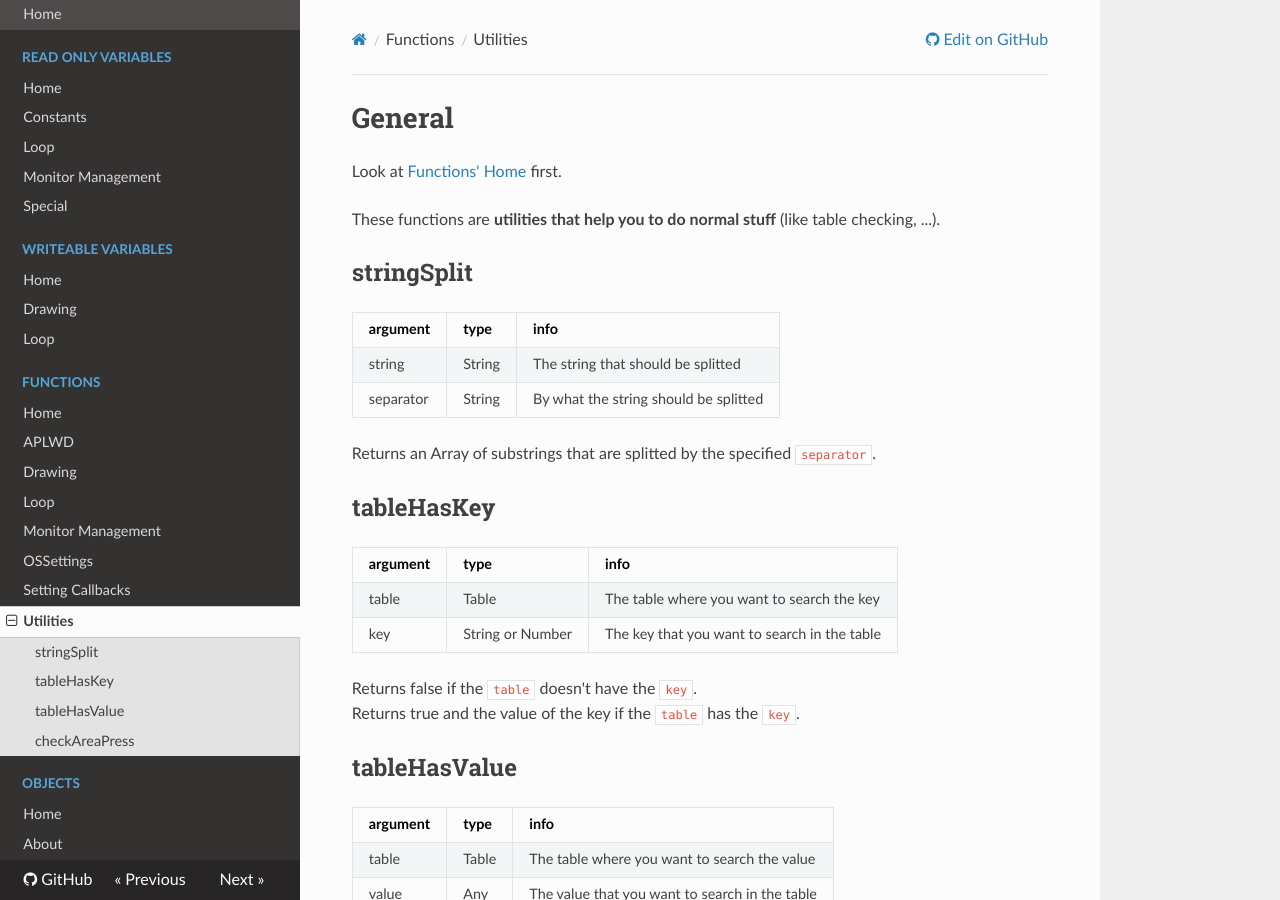
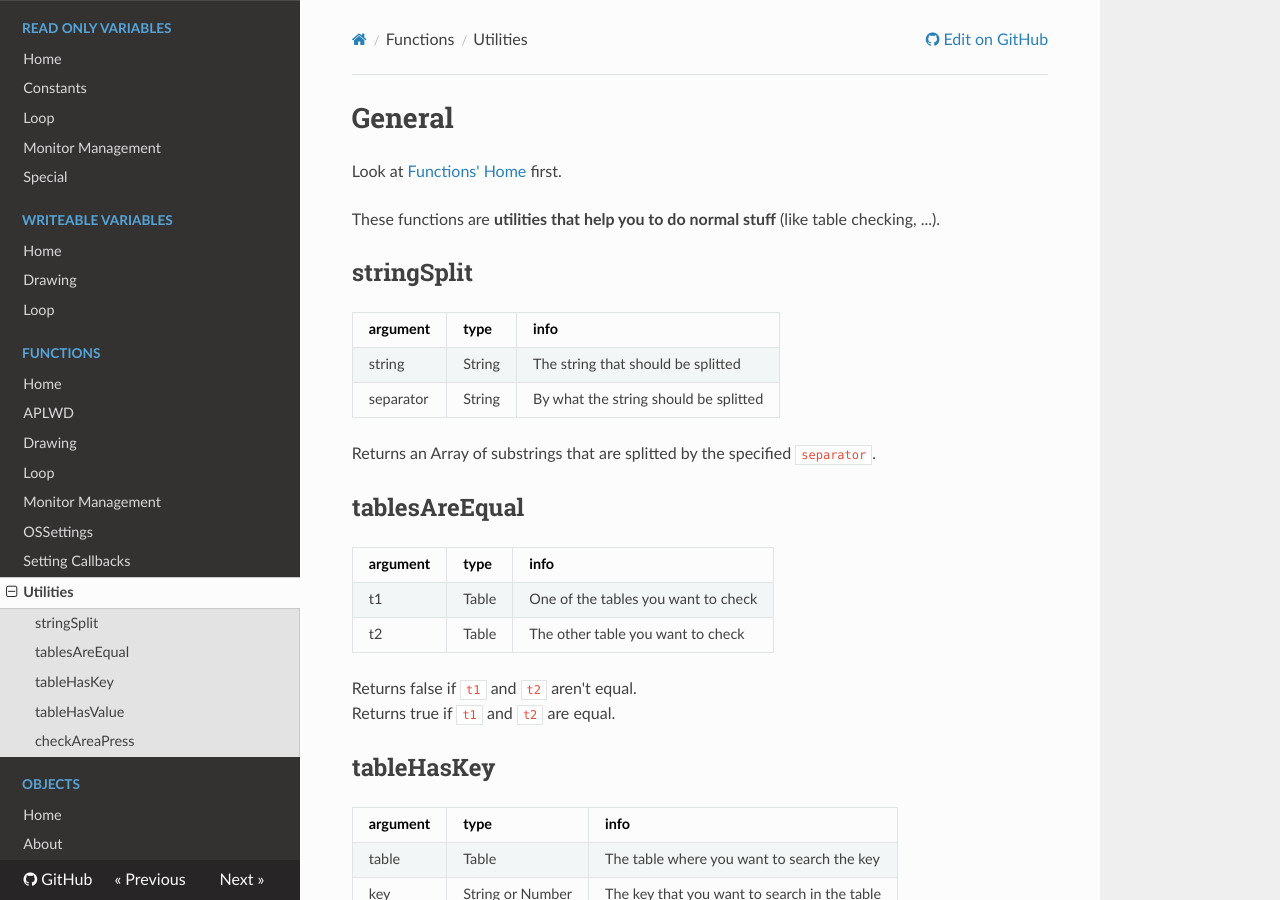
Before and after one commit to hds536jhmk/APLib, an MkDocs documentation site: the page built from docs/functions/utilities.md, in a window 1280 px wide and 900 px high. Built offline with MkDocs 1.6.1, drawn with Linux system fonts in a browser that asks for light colours; nearby versions of some CDN libraries.

Commit message:
Added tablesAreEqual function

```diff
--- a/docs/functions/utilities.md
+++ b/docs/functions/utilities.md
@@ -13,11 +13,21 @@
 
 Returns an Array of substrings that are splitted by the specified `separator`.
 
+## tablesAreEqual
+
+| argument | type  | info                                |
+| -------- | ----- | ----------------------------------- |
+| t1       | Table | One of the tables you want to check |
+| t2       | Table | The other table you want to check   |
+
+Returns false if `t1` and `t2` aren't equal.<br>
+Returns true if `t1` and `t2` are equal.
+
 ## tableHasKey
 
 | argument | type             | info                                         |
 | -------- | ---------------- | -------------------------------------------- |
-| table    | Table            | The table where you want  to search the key  |
+| table    | Table            | The table where you want to search the key   |
 | key      | String or Number | The key that you want to search in the table |
 
 Returns false if the `table` doesn't have the `key`.<br>
```
Also changed, not shown: 2 other files.
